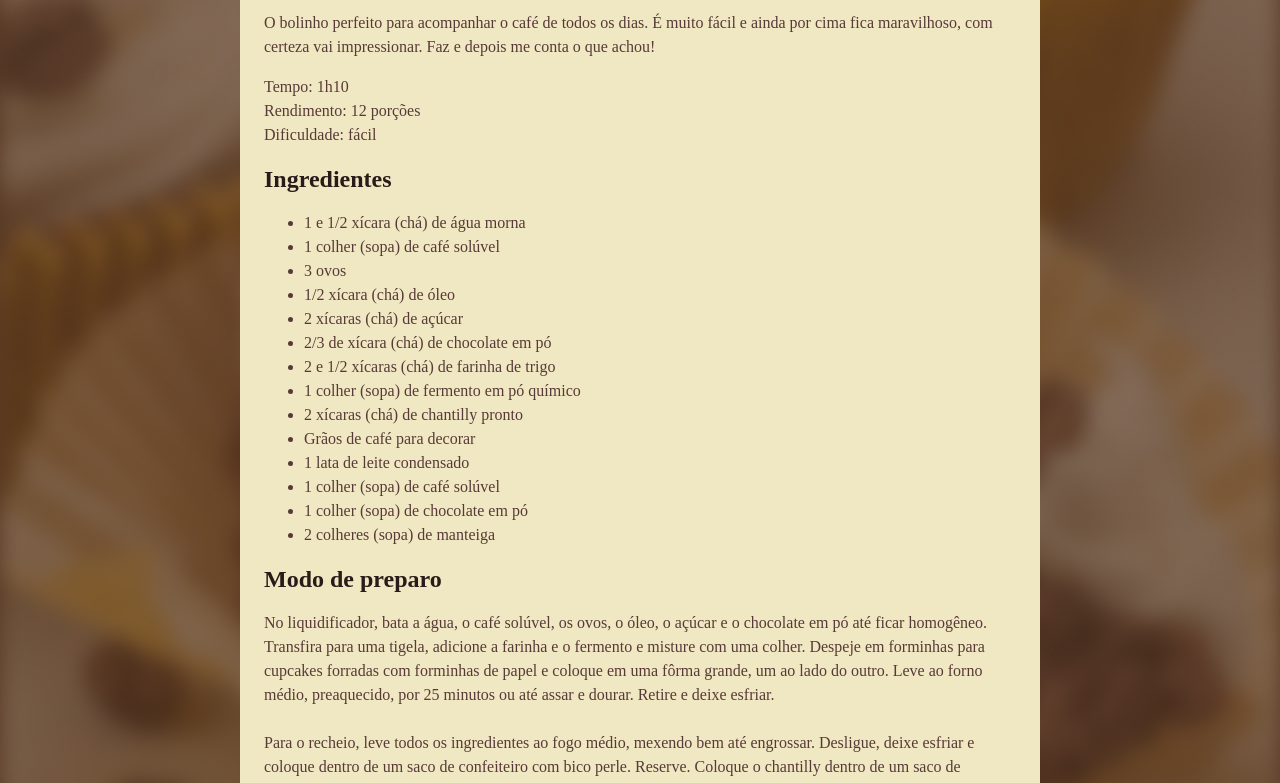
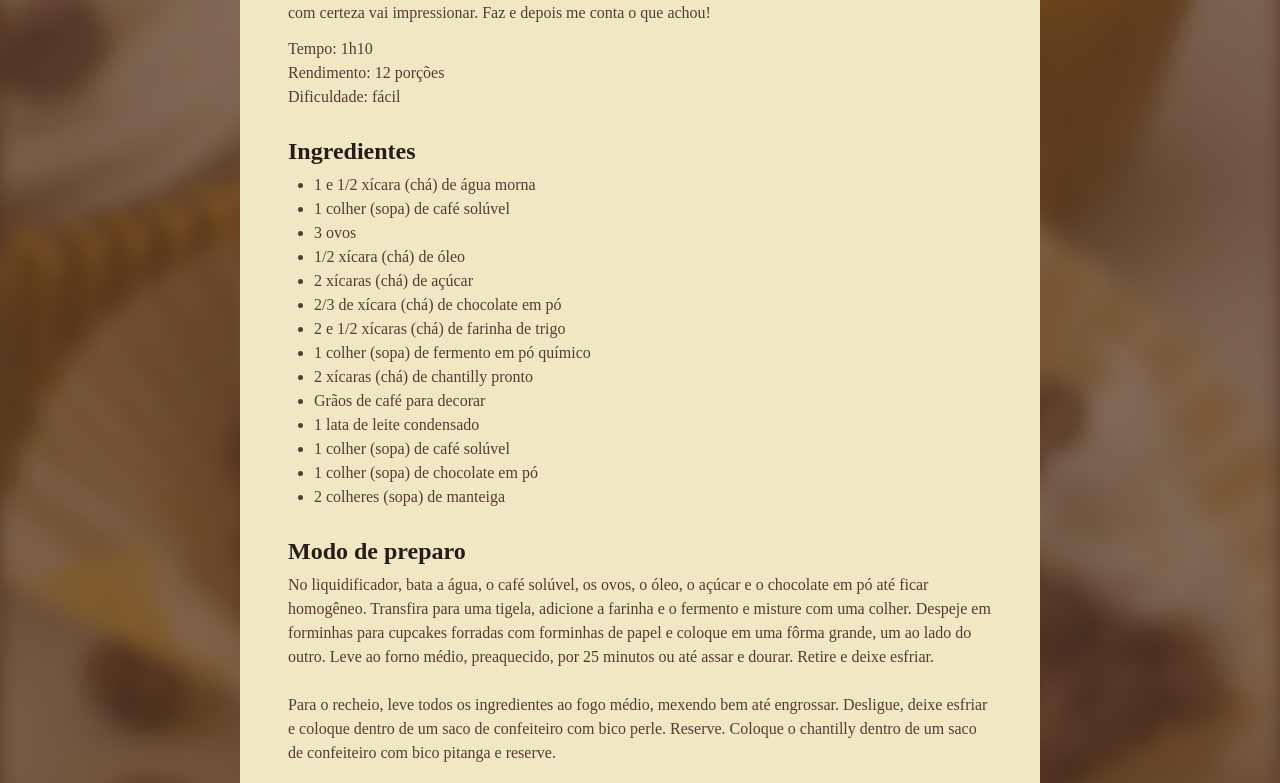
Before and after one commit to Fernanda-dev013/pagina.de.receita, a plain HTML site: page index.html in a window 1280 px wide. Shown: the part 590-1373 px from the top of the page. Drawn offline with Linux system fonts and the light colour scheme; a web font is replaced by a local one.

Commit message:
personalizando os espaços

```diff
--- a/index.html
+++ b/index.html
@@ -14,6 +14,7 @@
 <body>
   <div id="page">
     <img src="assets/main-image.jpg" alt="imagem de um Cupcake de café com chantilly">
+   <main>
      <section class="about">
       <h1>Cupcake de café com chantilly</h1>
       <p>O bolinho perfeito para acompanhar o café de todos os dias. É muito fácil e ainda por cima fica maravilhoso, com certeza vai impressionar. Faz e depois me conta o que achou!</p>
@@ -46,6 +47,7 @@
       <br><br>
       Para a montagem, faça um furo no centro dos cupcakes e recheie com o brigadeiro de café reservado. Decore as superfícies dos cupcakes com o chantilly reservado, fazendo círculos. Decore com grãos de café e leve à geladeira até o momento de servir.</p>
      </section>
+   </main>
   </div>
 </body>
 </html>
--- a/style.css
+++ b/style.css
@@ -1,3 +1,8 @@
+*{
+  margin: 0;
+  padding: 0;
+}
+
 :root{
   font-family: "Alice", serif;
   line-height: 150%;
@@ -22,6 +27,18 @@ img{
   border-radius: 16px;
 }
 
+main{
+  padding: 24px;
+}
+
+section + section{
+  margin-top: 24px;
+}
+
+p + p {
+  margin-top: 12px;
+}
+
 h1{
   line-height: 140%;
   font-size: 40px;
@@ -33,4 +50,10 @@ h2{
 
 h1, h2{
  color: #291B1A;
+ margin-bottom: 4px;
+ line-height: 150%;
 }
+
+ul{
+  padding-left: 26px;
+}
```
Lines whose indentation alone changed are shown as unchanged.
